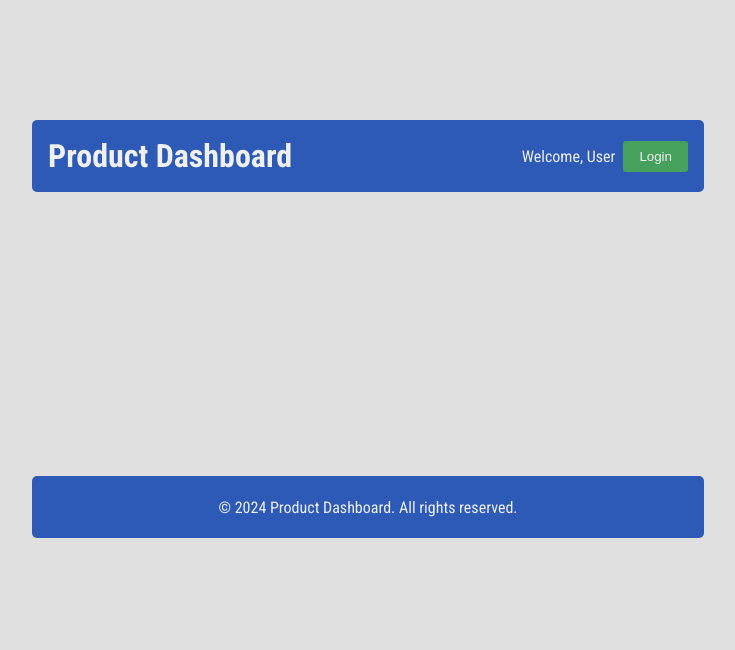
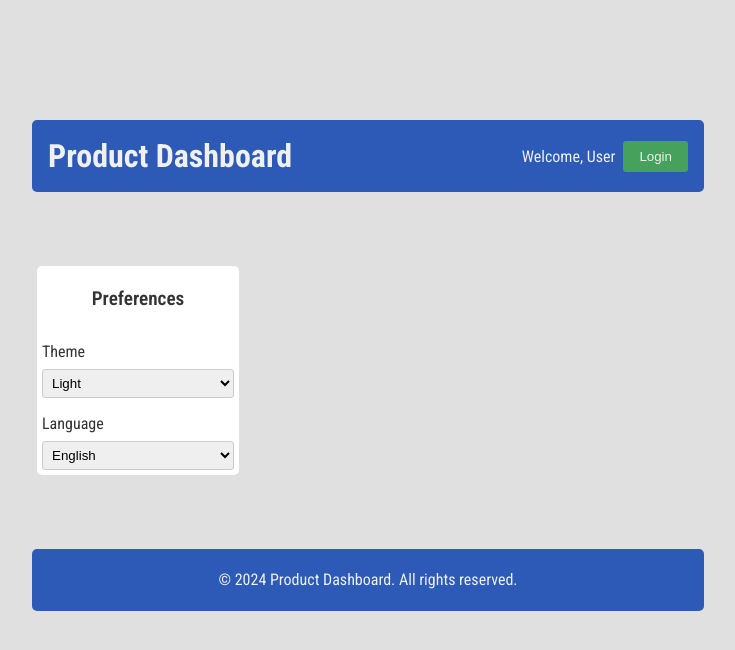
Before and after one commit to ablaoublas11/Product-Dashboard, a React (Vite) app: page / in a window 1280 px wide. Shown: the top 650 px of the page, without its empty margins (288-1023 px from the left). Built offline with nearby package versions, Linux system fonts and the light colour scheme.

Commit message:
Preferences Component Added and Integrated into App.jsx

```diff
--- a/src/App.jsx
+++ b/src/App.jsx
@@ -1,6 +1,7 @@
 import { useState } from "react";
 import Header from "./Components/Header";
 import Footer from "./Components/Footer";
+import Preferences from "./Components/Preferences";
 import "./App.css";
 
 function App() {
@@ -80,7 +81,9 @@ function App() {
   return (
     <div className="mainContainer">
       <Header />
-      <div className="sideBar"></div>
+      <div className="sideBar">
+        <Preferences />
+      </div>
       <div className="dataContainer"></div>
       <Footer />
     </div>
--- a/src/Components/Preferences.jsx
+++ b/src/Components/Preferences.jsx
@@ -0,0 +1,23 @@
+import styles from "../Styles/Preferences.module.css";
+
+export default function Preferences() {
+  return (
+    <div className={styles.container}>
+      <h2 className={styles.title}>Preferences</h2>
+      <div className={styles.themeSection}>
+        <label className={styles.label}>Theme</label>
+        <select className={styles.select}>
+          <option value="light">Light</option>
+          <option value="dark">Dark</option>
+        </select>
+      </div>
+      <div className={styles.languageSection}>
+        <label className={styles.label}>Language</label>
+        <select className={styles.select}>
+          <option value="en">English</option>
+          <option value="es">Greek</option>
+        </select>
+      </div>
+    </div>
+  );
+}
--- a/src/Styles/Preferences.module.css
+++ b/src/Styles/Preferences.module.css
@@ -0,0 +1,39 @@
+.container {
+  width: 100%;
+  display: flex;
+  flex-direction: column;
+  justify-content: left;
+  align-items: center;
+  gap: 1rem;
+  margin: 5px;
+  padding: 5px;
+  background-color: var(--card-background-color);
+  color: var(--profile-text-color);
+  border-radius: 5px;
+}
+
+.title {
+  font-size: 1.2rem;
+  font-weight: 600;
+}
+
+.themeSection {
+  display: flex;
+  flex-direction: column;
+  gap: 0.5rem;
+  width: 100%;
+}
+
+.languageSection {
+  display: flex;
+  flex-direction: column;
+  gap: 0.5rem;
+  width: 100%;
+}
+
+.select {
+  width: 100%;
+  padding: 5px;
+  border-radius: 3px;
+  border: 1px solid #ccc;
+}
```
